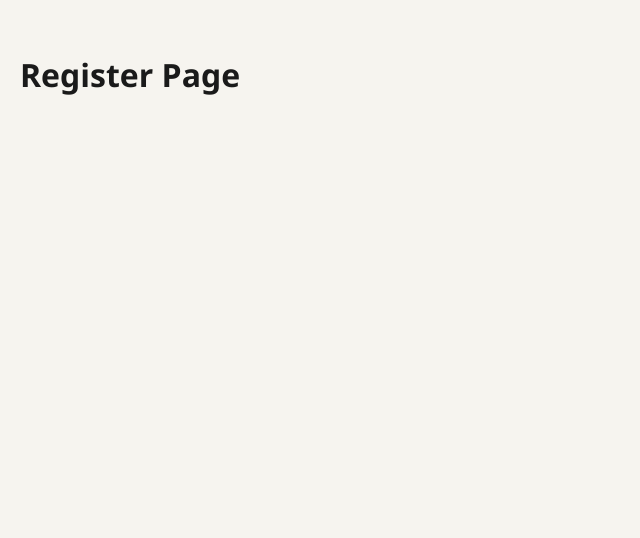
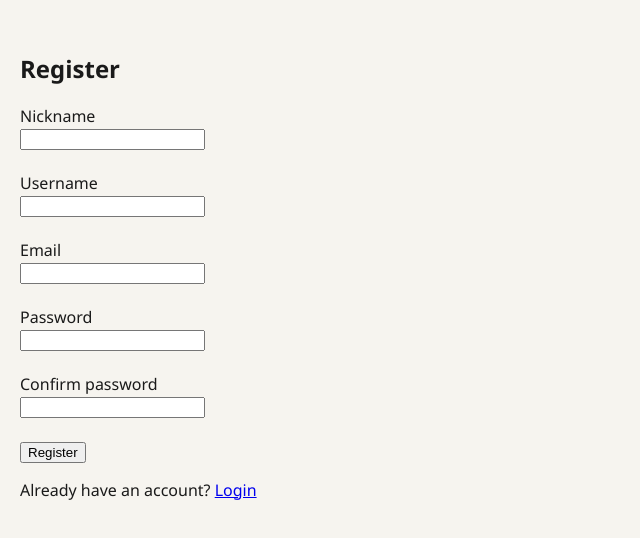
Before and after one commit to DarcRosya/HAM, a React (Vite) app in the folder client/: page /register in a window 1280 px wide. Shown: the top 538 px of the page, without its empty margins (0-640 px from the left). Built offline with nearby package versions, Linux system fonts and the light colour scheme.

Commit message:
feat(auth): implement login/register with fake API and token storage

```diff
--- a/client/src/pages/Login.jsx
+++ b/client/src/pages/Login.jsx
@@ -1,3 +1,81 @@
+import { useState } from "react";
+import { useNavigate } from "react-router-dom";
+import { authService } from "../services/auth";
+
 export default function Login() {
-    return <h1>Login Page</h1>;
+  const [formData, setFormData] = useState({
+    identifier: "",
+    password: ""
+  });
+  const [isLoading, setIsLoading] = useState(false);
+
+  const navigate = useNavigate();
+
+  const handleChange = (e) => {
+    const { id, value } = e.target;
+    setFormData((prev) => ({ ...prev, [id]: value }));
+  };
+
+  const handleSubmit = async (e) => {
+    e.preventDefault();
+    setIsLoading(true);
+
+    try {
+      const res = await authService.login({
+        identifier: formData.identifier,
+        password: formData.password
+      });
+      localStorage.setItem("token", res.token);
+      navigate("/lobby");
+    } catch (error) {
+      console.error("Login failed:", error);
+      alert("Login failed");
+    } finally {
+      setIsLoading(false);
+    }
+  };
+
+  return (
+    <div className="login-page">
+      <h2>Login</h2>
+
+      <form onSubmit={handleSubmit}>
+        <div>
+          <label htmlFor="identifier">Username or email</label>
+          <br/>
+          <input
+            id="identifier"
+            type="text"
+            value={formData.identifier}
+            onChange={handleChange}
+            required
+          />
+        </div>
+
+        <br/>
+
+        <div>
+          <label htmlFor="password">Password</label>
+          <br/>
+          <input
+            id="password"
+            type="password"
+            value={formData.password}
+            onChange={handleChange}
+            required
+          />
+        </div>
+
+        <br/>
+
+        <button type="submit" disabled={isLoading}>
+          {isLoading ? "Logging in..." : "Login"}
+        </button>
+      </form>
+
+      <p>
+        Don't have an account? <a href="/register">Register</a>
+      </p>
+    </div>
+  );
 }
--- a/client/src/pages/Register.jsx
+++ b/client/src/pages/Register.jsx
@@ -1,3 +1,134 @@
+import { useState } from "react";
+import { useNavigate } from "react-router-dom";
+import { authService } from "../services/auth";
+
 export default function Register() {
-    return <h1>Register Page</h1>;
+  const [formData, setFormData] = useState({
+    nickname: "",
+    username: "",
+    email: "",
+    password: "",
+    confirmPassword: ""
+  });
+  const [isLoading, setIsLoading] = useState(false);
+
+  const navigate = useNavigate();
+
+  const handleChange = (e) => {
+    const { id, value } = e.target;
+    setFormData((prev) => ({ ...prev, [id]: value }));
+  };
+
+  const handleSubmit = async (e) => {
+    e.preventDefault();
+
+    if (formData.password !== formData.confirmPassword) {
+      alert("Passwords do not match");
+      return;
+    }
+
+    setIsLoading(true);
+    try {
+      const res = await authService.register({
+        nickname: formData.nickname,
+        username: formData.username,
+        email: formData.email,
+        password: formData.password
+      });
+
+      localStorage.setItem("token", res.token);
+      navigate("/lobby");
+    } catch (error) {
+      console.error("Registration error:", error);
+      alert("Registration failed");
+    } finally {
+      setIsLoading(false);
+    }
+  };
+
+  return (
+    <div className="register-page">
+      <h2>Register</h2>
+
+      <form onSubmit={handleSubmit}>
+        <div>
+          <label htmlFor="nickname">Nickname</label>
+          <br/>
+          <input
+            id="nickname"
+            type="text"
+            value={formData.nickname}
+            onChange={handleChange}
+            required
+          />
+        </div>
+
+        <br/>
+
+        <div>
+          <label htmlFor="username">Username</label>
+          <br/>
+          <input
+            id="username"
+            type="text"
+            value={formData.username}
+            onChange={handleChange}
+            required
+          />
+        </div>
+
+        <br/>
+
+        <div>
+          <label htmlFor="email">Email</label>
+          <br/>
+          <input
+            id="email"
+            type="email"
+            value={formData.email}
+            onChange={handleChange}
+            required
+          />
+        </div>
+
+        <br/>
+
+        <div>
+          <label htmlFor="password">Password</label>
+          <br/>
+          <input
+            id="password"
+            type="password"
+            value={formData.password}
+            onChange={handleChange}
+            required
+          />
+        </div>
+
+        <br/>
+
+        <div>
+          <label htmlFor="confirmPassword">Confirm password</label>
+          <br/>
+          <input
+            id="confirmPassword"
+            type="password"
+            value={formData.confirmPassword}
+            onChange={handleChange}
+            required
+          />
+        </div>
+
+        <br/>
+
+        <button type="submit" disabled={isLoading}>
+          {isLoading ? "Loading..." : "Register"}
+        </button>
+      </form>
+
+      <p>
+        Already have an account? <a href="/login">Login</a>
+      </p>
+    </div>
+  );
 }
--- /dev/null
+++ b/client/src/services/auth.js
@@ -0,0 +1,31 @@
+export const authService = {
+    login: async ({ email, password }) => {
+      return new Promise((resolve) => {
+        setTimeout(() => {
+          const res = {
+            token: "login-token",
+            user: { email }
+          };
+
+          localStorage.setItem("token", res.token);
+
+          resolve(res);
+        }, 500);
+      });
+    },
+
+    register: async ({ email, password }) => {
+      return new Promise((resolve) => {
+        setTimeout(() => {
+          const res = {
+            token: "register-token",
+            user: { email }
+          };
+
+          localStorage.setItem("token", res.token);
+
+          resolve(res);
+        }, 500);
+      });
+    }
+};
```
